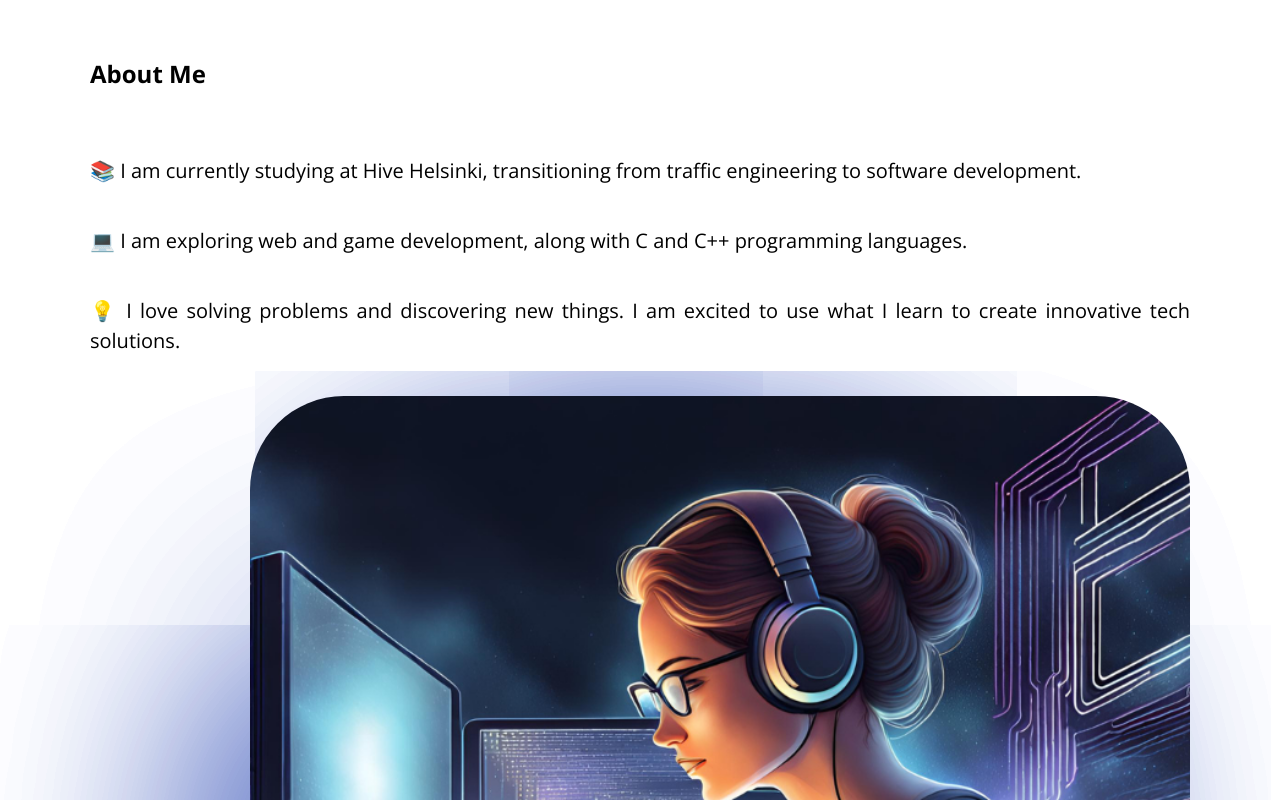
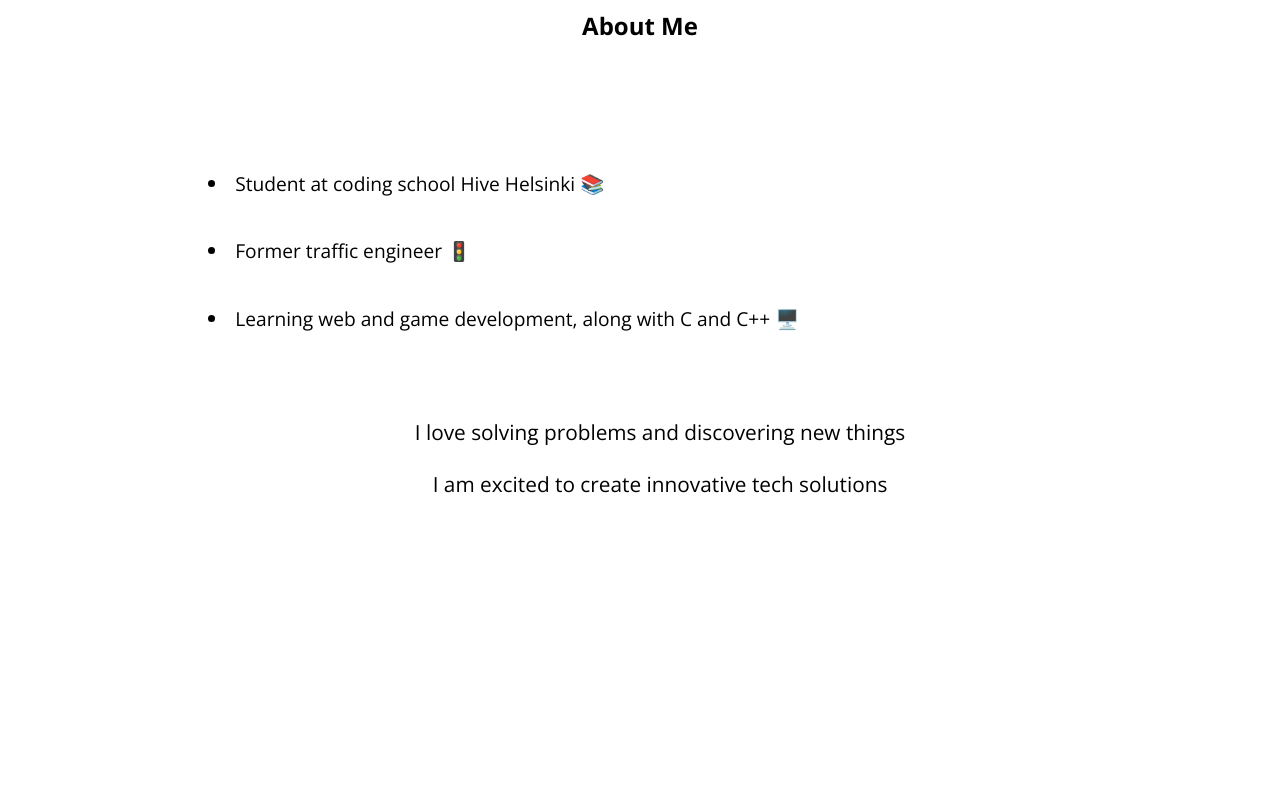
Before and after one commit to wengcychan/wengcychan.github.io, a React (Vite) app: page / in a window 1280 px wide. Shown: the part 900-1700 px from the top of the page. Built offline with nearby package versions, Linux system fonts and the light colour scheme; the HTML template or start-up script is replaced by a standard one.

Commit message:
fixing about me

```diff
--- a/src/App.css
+++ b/src/App.css
@@ -6,14 +6,17 @@
 }
 
 .section {
-  padding-top: 8rem;
-  max-width: 1100px;
-  width: 95%;
-  margin: 0 auto;
+  padding: 5em 10em;
+  border-bottom: 1px solid var(--section-border);
+}
+
+.section:last-child {
+  border-bottom: none;
 }
 
 .section__title {
   margin-bottom: 1em;
+  text-align: center;
 }
 
 .center {
--- a/src/components/About/About.css
+++ b/src/components/About/About.css
@@ -2,17 +2,35 @@
   height: 100vh;
 }
 
+.about__container {
+  padding-top: 3em;
+}
+
 .about__desc__container {
-  flex:50%;
+  flex:55%;
 }
+
 .about__desc {
-  font-size: 1.25rem;
+  font-size: 1.2rem;
   margin: 2em 0;
-  text-align: justify;
+  list-style-type: disc;
+  list-style-position: inside;
+}
+
+.about__desc:nth-last-child(-n+2) {
+  font-size: 1.3rem;
+  list-style-type: none;
+  margin-top: 4em;
+  margin-bottom: 0;
+  text-align: center;
+}
+
+.about__desc:last-child {
+  margin-top: 1em;
 }
 
 .about__img__container {
-  flex: 50%;
+  flex: 45%;
   padding-left: 10em;
 }
 
@@ -34,7 +52,7 @@
   background-color: #1F41BB;
   top: 50%;
   left: 50%;
-  transform: translate(-60%, -48%);
+  transform: translate(-60%, -43%);
   box-shadow: 0 0 25em #132f92, 0 0 50em #1F41BB, 0 0 60em #3c5cd0; /* Adjust the shadow size and color */
 }
 
@@ -45,7 +63,7 @@
   }
 }
 
-@media (max-width: 800px) {
+@media (max-width: 1430px) {
   .about__img__container {
     display: none;
   }
--- a/src/components/About/About.jsx
+++ b/src/components/About/About.jsx
@@ -8,12 +8,12 @@ const About = () => {
   return (
     <section id='about' className='section about'>
       <h1 className='section__title'>About Me</h1>
-      <div className='center'>
-        <div className='about__desc__container'>
+      <div className='center about__container'>
+        <ul className='about__desc__container'>
           {descriptions.map((description) => (
-            <p className='about__desc' key={uniqid()} >{description}</p>
+            <li className='about__desc' key={uniqid()} >{description}</li>
           ))}
-        </div>
+        </ul>
         <div className='about__img__container'>
           <div className='spotlight__container'>
             <img src={ img } alt="about-me" width="100%"/>
--- a/src/main.css
+++ b/src/main.css
@@ -23,6 +23,7 @@
   --plain-btn: #313445;
   --btn: #2c2f49;
   --btn-alt: #606595;
+  --section-border: rgb(29, 33, 54);
 }
 
 html {
--- a/src/portfolio.js
+++ b/src/portfolio.js
@@ -47,9 +47,11 @@ const home = {
 
 const about = {
   descriptions: [
-    '📚 I am currently studying at Hive Helsinki, transitioning from traffic engineering to software development.',
-    '💻 I am exploring web and game development, along with C and C++ programming languages.',
-    '💡 I love solving problems and discovering new things. I am excited to use what I learn to create innovative tech solutions.'
+    'Student at coding school Hive Helsinki 📚',
+    'Former traffic engineer 🚦',
+    'Learning web and game development, along with C and C++ 🖥️',
+    'I love solving problems and discovering new things',
+    'I am excited to create innovative tech solutions'
   ],
   img: aboutImg,
 }
```
